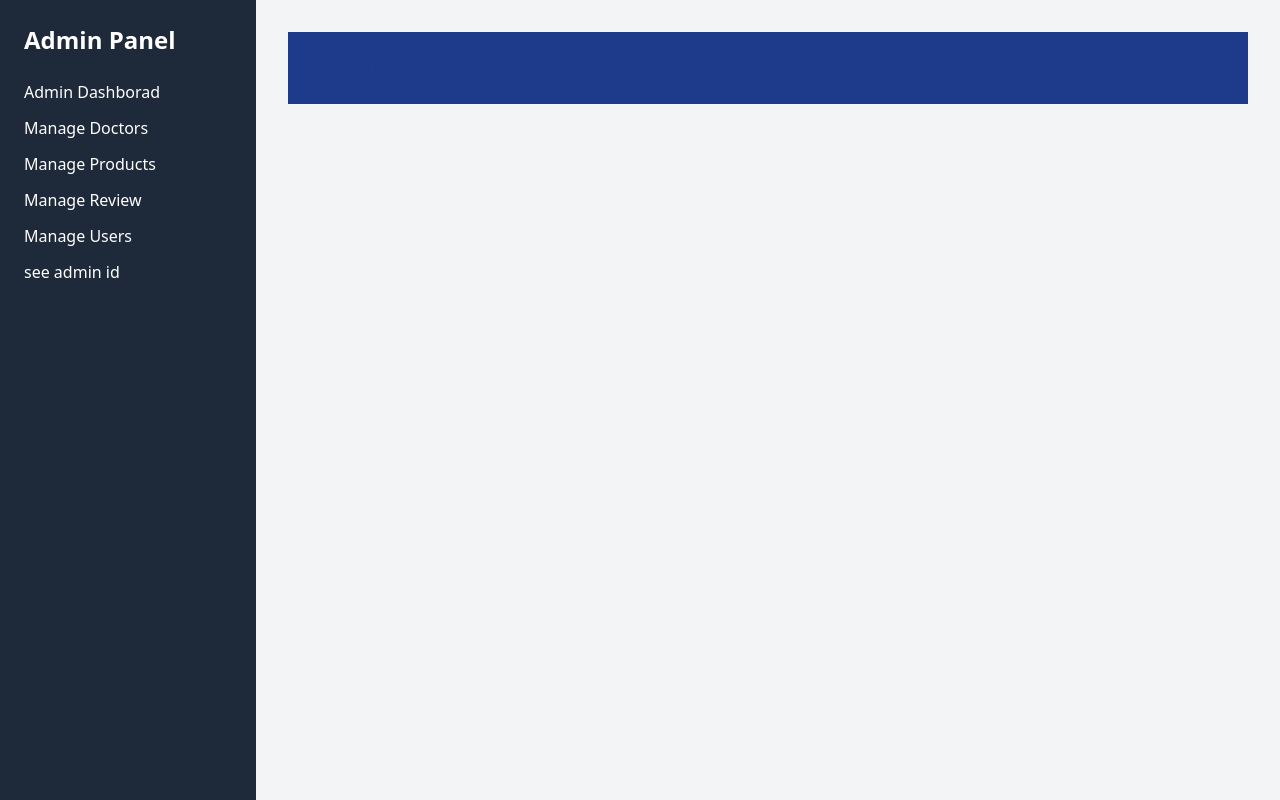
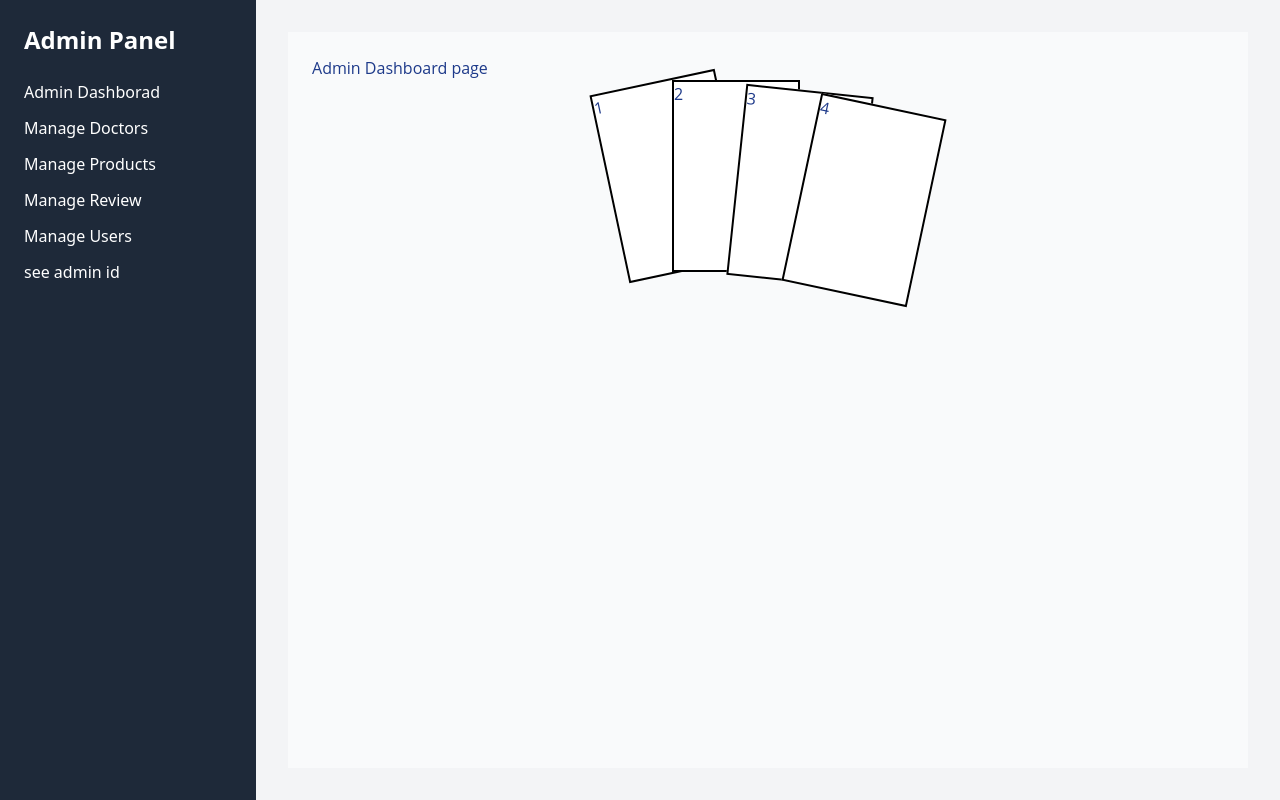
Before and after one commit to DILANTHA9590/learn_next_js, a Next.js app: page /admin in a window 1280 px wide. Built offline with nearby package versions, Linux system fonts and the light colour scheme.

Commit message:
learned how to work with goole front and create simple ui a index chnaging effect🌟

```diff
--- a/src/app/(adminhome)/admin/page.jsx
+++ b/src/app/(adminhome)/admin/page.jsx
@@ -1,11 +1,77 @@
-import React from "react";
+"use client";
+import React, { useEffect, useState } from "react";
 import "../../globals.css";
 
-export default function AdminDashborad() {
+export default function AdminDashboard() {
+  const [selectedId, setSelectedId] = useState(null);
+
+  useEffect(() => {}, []);
+
+  const handleIdChange = (newId) => {
+    setSelectedId(newId);
+    console.log("Selected ID:", newId);
+  };
+
   return (
-    <div className="bg-[var(--color-primary)] text-[var(--color-primary)] p-6 rounded-m">
-      {" "}
-      Admin Dashborad page
+    <div className="h-full bg-[var(--color-bg)] text-[var(--color-primary)] p-6 rounded-m [font-family:var(--font-open-sans)]">
+      Admin Dashboard page
+      <div className="relative flex items-center justify-center w-full h-48">
+        {/* First box */}
+        <div
+          className={`${
+            selectedId === "1" ? "z-50 bg-amber-700" : "z-10"
+          } w-32 h-48 bg-white border-2 border-black cursor-pointer -rotate-12`}
+          id="1"
+          onClick={(e) => {
+            const getId = e.target.id;
+            handleIdChange(getId);
+          }}
+        >
+          1
+        </div>
+
+        {/* Second box */}
+        <div
+          className={`${
+            selectedId === "2" ? "z-50" : "z-20"
+          } w-32 h-48 -ml-16 bg-white border-2 border-black cursor-pointer`}
+          id="2"
+          onClick={(e) => {
+            const getId = e.target.id;
+            handleIdChange(getId);
+          }}
+        >
+          2
+        </div>
+
+        {/* Third box */}
+        <div
+          className={`${
+            selectedId === "3" ? "z-50" : "z-30"
+          } w-32 h-48 -ml-16 bg-white border-2 border-black cursor-pointer rotate-6 mt-5`}
+          id="3"
+          onClick={(e) => {
+            const getId = e.target.id;
+            handleIdChange(getId);
+          }}
+        >
+          3
+        </div>
+
+        {/* Fourth box */}
+        <div
+          className={`${
+            selectedId === "4" ? "z-50" : "z-40"
+          } w-32 h-48 -ml-16 bg-white border-2 border-black cursor-pointer rotate-12 mt-12`}
+          id="4"
+          onClick={(e) => {
+            const getId = e.target.id;
+            handleIdChange(getId);
+          }}
+        >
+          4
+        </div>
+      </div>
     </div>
   );
 }
--- a/src/app/globals.css
+++ b/src/app/globals.css
@@ -6,4 +6,5 @@
   --color-primary: #1e3a8a;
   --color-bg: #f9fafb;
   --color-accent: #e11d48;
+  --font-open-sans: 'Open Sans', sans-serif;
 }
```
